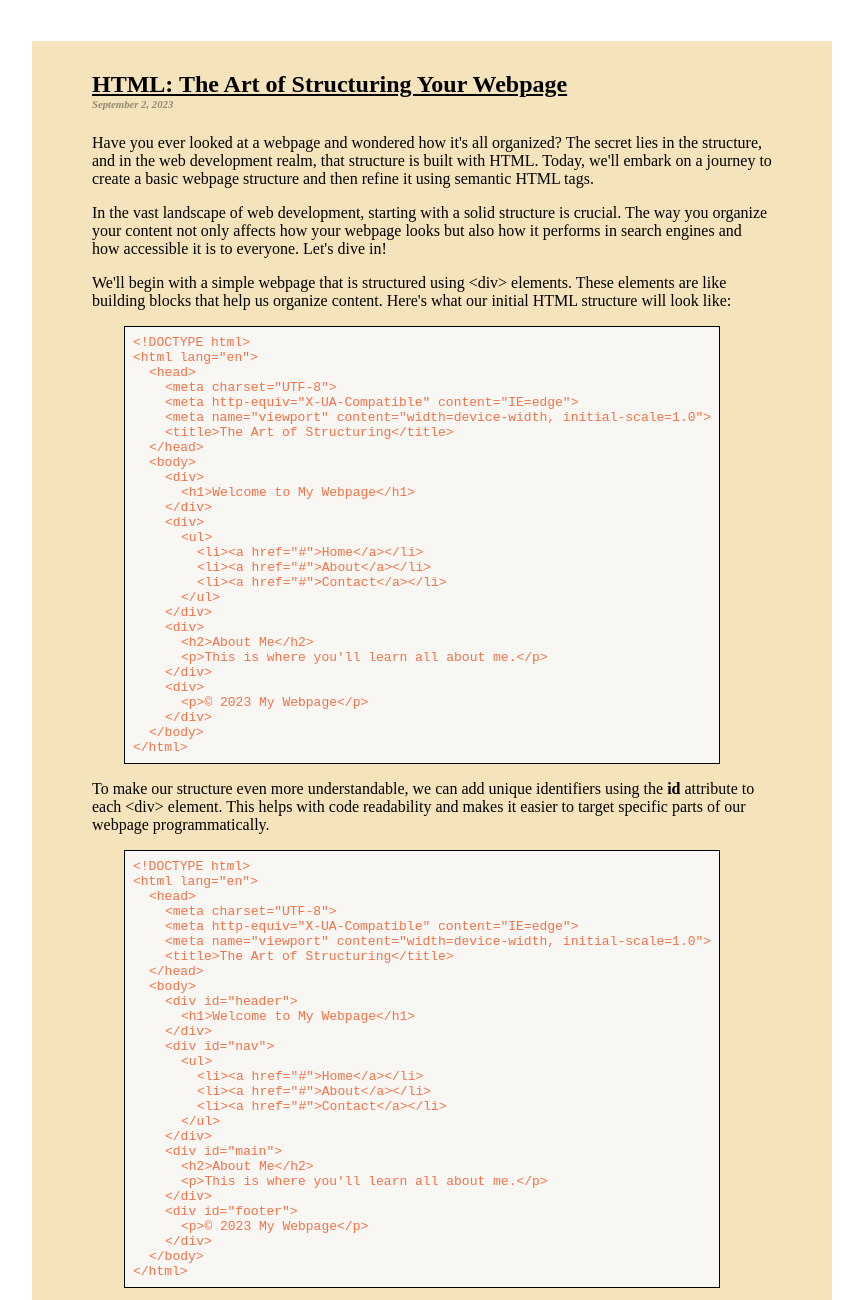
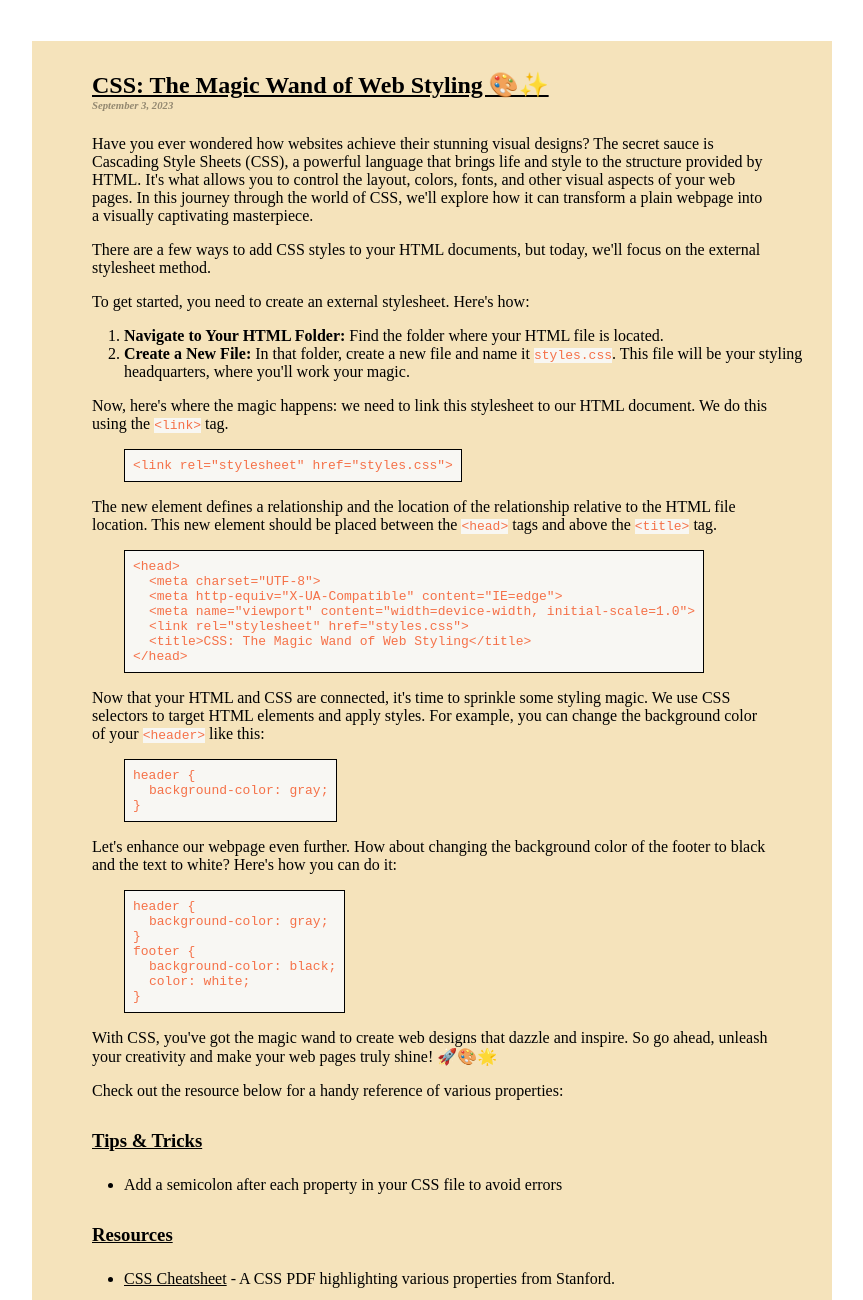
Before and after one commit to objectmikael/blog_code_chronicles, a plain HTML site: page index.html in a window 1280 px wide. Shown: the part 500-1800 px from the top of the page, without its empty margins (208-1071 px from the left). Drawn offline with Linux system fonts and the light colour scheme.

Commit message:
blog post-4

```diff
--- a/index.html
+++ b/index.html
@@ -27,6 +27,80 @@
     </header>
 
     <main>
+        <section id="day-4">
+            <article>
+                <h2>CSS: The Magic Wand of Web Styling 🎨✨</h2>
+                <h6>September 3, 2023</h6>
+
+                <p>Have you ever wondered how websites achieve their stunning visual designs? The secret sauce is Cascading Style Sheets (CSS), a powerful language that brings life and style to the structure provided by HTML. It's what allows you to control the layout, colors, fonts, and other visual aspects of your web pages. In this journey through the world of CSS, we'll explore how it can transform a plain webpage into a visually captivating masterpiece.</p>
+
+                <p>There are a few ways to add CSS styles to your HTML documents, but today, we'll focus on the external stylesheet method.</p>
+
+                <p>To get started, you need to create an external stylesheet. Here's how:</p>
+
+                <ol>
+                    <li><strong>Navigate to Your HTML Folder:</strong> Find the folder where your HTML file is located.</li>
+                    <li><strong>Create a New File:</strong> In that folder, create a new file and name it <code>styles.css</code>. This file will be your styling headquarters, where you'll work your magic.</li>
+                </ol>
+
+                <p>Now, here's where the magic happens: we need to link this stylesheet to our HTML document. We do this using the <code>&lt;link&gt;</code> tag.</p>
+
+                <aside id="code-block">
+                    <code>&lt;link rel="stylesheet" href="styles.css"&gt;</code>
+                </aside>
+
+                <p>The new element defines a relationship and the location of the relationship relative to the HTML file location. This new element should be placed between the <code>&lt;head&gt;</code> tags and above the <code>&lt;title&gt;</code> tag.</p>
+
+                <aside id="code-block">
+                    <code>&lt;head&gt;</code>
+                    <code id="indent-1">&lt;meta charset="UTF-8"&gt;</code>
+                    <code id="indent-1">&lt;meta http-equiv="X-UA-Compatible" content="IE=edge"&gt;</code>
+                    <code id="indent-1">&lt;meta name="viewport" content="width=device-width, initial-scale=1.0"&gt;</code>
+                    <code id="indent-1">&lt;link rel="stylesheet" href="styles.css"&gt;</code>
+                    <code id="indent-1">&lt;title&gt;CSS: The Magic Wand of Web Styling&lt;/title&gt;</code>
+                    <code>&lt;/head&gt;</code>
+                </aside>
+
+                <p>Now that your HTML and CSS are connected, it's time to sprinkle some styling magic. We use CSS selectors to target HTML elements and apply styles. For example, you can change the background color of your <code>&lt;header&gt;</code> like this:</p>
+
+                <aside id="code-block">
+                    <code>header { </code>
+                       <code id="indent-1"> background-color: gray;</code>
+                    <code>}</code>
+                </aside>
+
+                <p>Let's enhance our webpage even further. How about changing the background color of the footer to black and the text to white? Here's how you can do it:</p>
+
+                <aside id="code-block">
+                    <code>header { </code>
+                       <code id="indent-1"> background-color: gray;</code>
+                    <code>}</code>
+                    <code>footer { </code>
+                       <code id="indent-1"> background-color: black;</code>
+                       <code id="indent-1"> color: white;</code>
+                    <code>}</code>
+                </aside>
+
+                <p>With CSS, you've got the magic wand to create web designs that dazzle and inspire. So go ahead, unleash your creativity and make your web pages truly shine! 🚀🎨🌟</p>
+                <p>Check out the resource below for a handy reference of various properties:</p>
+
+            </article>
+
+            <article>
+                <h3>Tips &amp; Tricks</h3>
+                <ul>
+                    <li> Add a semicolon after each property in your CSS file to avoid errors</li>
+                </ul>
+            </article>
+
+            <article id="resources">
+                <h3>Resources</h3>
+                <ul>
+                    <li><a href="https://web.stanford.edu/group/csp/cs21/csscheatsheet.pdf" target="_blank">CSS Cheatsheet</a> - A CSS PDF highlighting various properties from Stanford.</li>
+                </ul>
+            </article>
+        </section>
+
         <section id="day-3">
             <article>
                 <h2>HTML: The Art of Structuring Your Webpage</h2>
```
